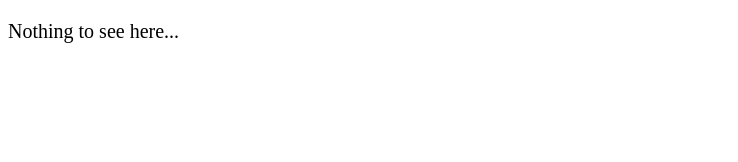
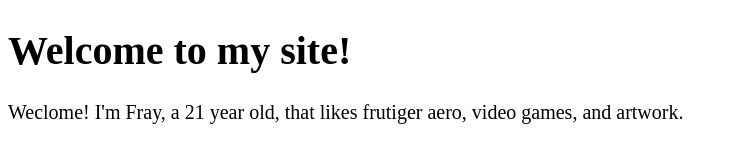
Before and after one commit to frayweb/frayweb.github.io, a plain HTML site: page index.html in a window 1280 px wide. Shown: the whole page, without its empty margins (0-738 px from the left). Drawn offline with Linux system fonts and the light colour scheme.

Commit message:
Update index.html

```diff
--- a/index.html
+++ b/index.html
@@ -15,7 +15,8 @@
 </head>
 
 <body>
-  <p>Nothing to see here...</p>
+  <h1>Welcome to my site!</h1>
+  <p>Weclome! I'm Fray, a 21 year old, that likes frutiger aero, video games, and artwork.</p>
   <!-- Project -->
   <script src="main.js"></script>
 </body>
```
